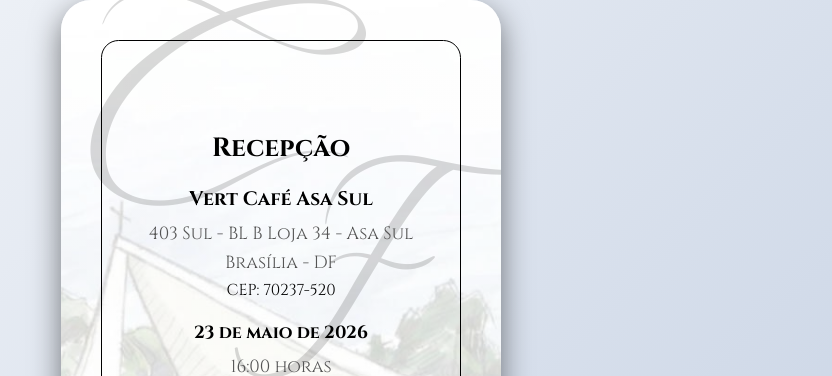
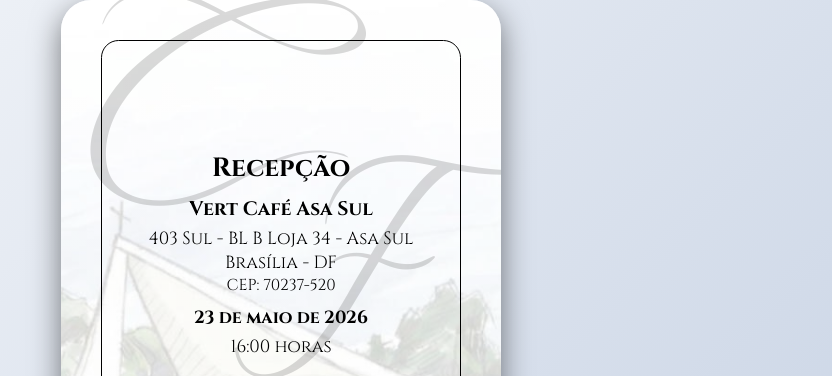
Before and after one commit to fabionitto/convite, a Flask app: page /recepcao/1 in a window 1280 px wide. Shown: the top 376 px of the page, without its empty margins (359-1191 px from the left). Run offline with Flask 3, Linux system fonts and the light colour scheme.

Commit message:
Refactor evento.html for improved layout and style
Updated styling and structure of event details.

```diff
--- a/templates/evento.html
+++ b/templates/evento.html
@@ -4,43 +4,43 @@
     <h2>{{ evento.titulo }}</h2>
 
     {% if evento.nome %}
-    <p style="margin-top: 20px; font-weight: bold; font-size: 1.1em;">
+    <p style="margin-top: 10px; font-weight: bold; font-size: 1.1em;">
         {{ evento.nome }}
     </p>
     {% endif %}
 
     {% if evento.endereco %}
-    <p style="margin-top: 10px; color: #555;">
+    <p style="margin-top: 5px;">
         {{ evento.endereco }}
     </p>
     {% endif %}
 
     {% if evento.cidade and evento.estado %}
-    <p style="margin-top: 5px; color: #555;">
+    <p>
         {{ evento.cidade }} - {{ evento.estado }}
     </p>
     {% endif %}
 
     {% if evento.cep %}
-    <p style="margin-top: 5px; font-size: 0.9em;">
+    <p style="font-size: 0.9em;">
         CEP: {{ evento.cep }}
     </p>
     {% endif %}
 
     {% if evento.data %}
-    <p style="margin-top: 20px; font-weight: bold;">
+    <p style="margin-top: 10px; font-weight: bold;">
         {{ evento.data }}
     </p>
     {% endif %}
 
     {% if evento.horario %}
-    <p style="margin-top: 10px; color: #555;">
+    <p style="margin-top: 5px;">
         {{ evento.horario }}
     </p>
     {% endif %}
 
     {% if evento.descricao and evento.descricao != '...' %}
-    <p style="margin-top: 15px; margin-bottom: 25px; color: #555; line-height: 1.5;">
+    <p style="margin-top: 5px; margin-bottom: 25px; color: #555; line-height: 1.5;">
         {{ evento.descricao }}
     </p>
     {% endif %}
```
